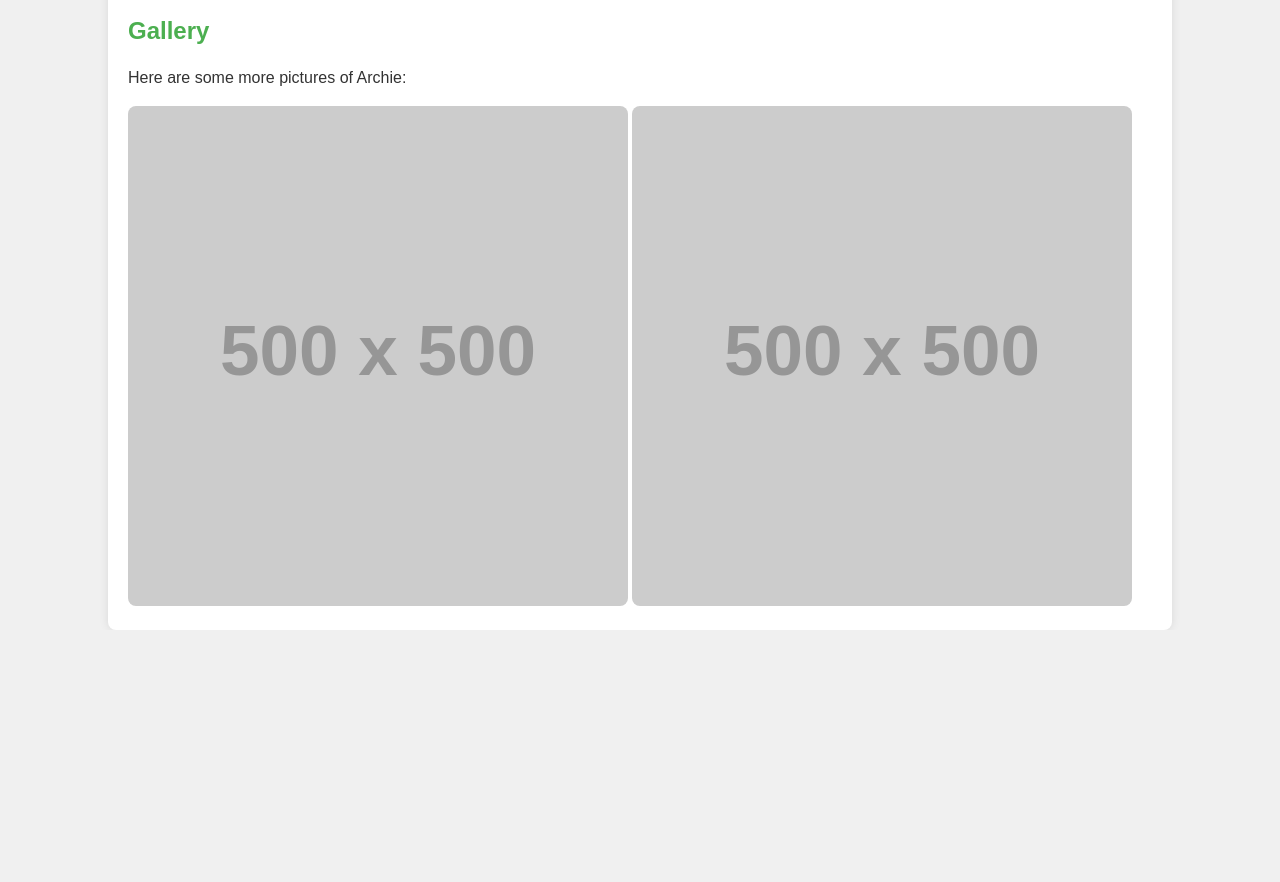
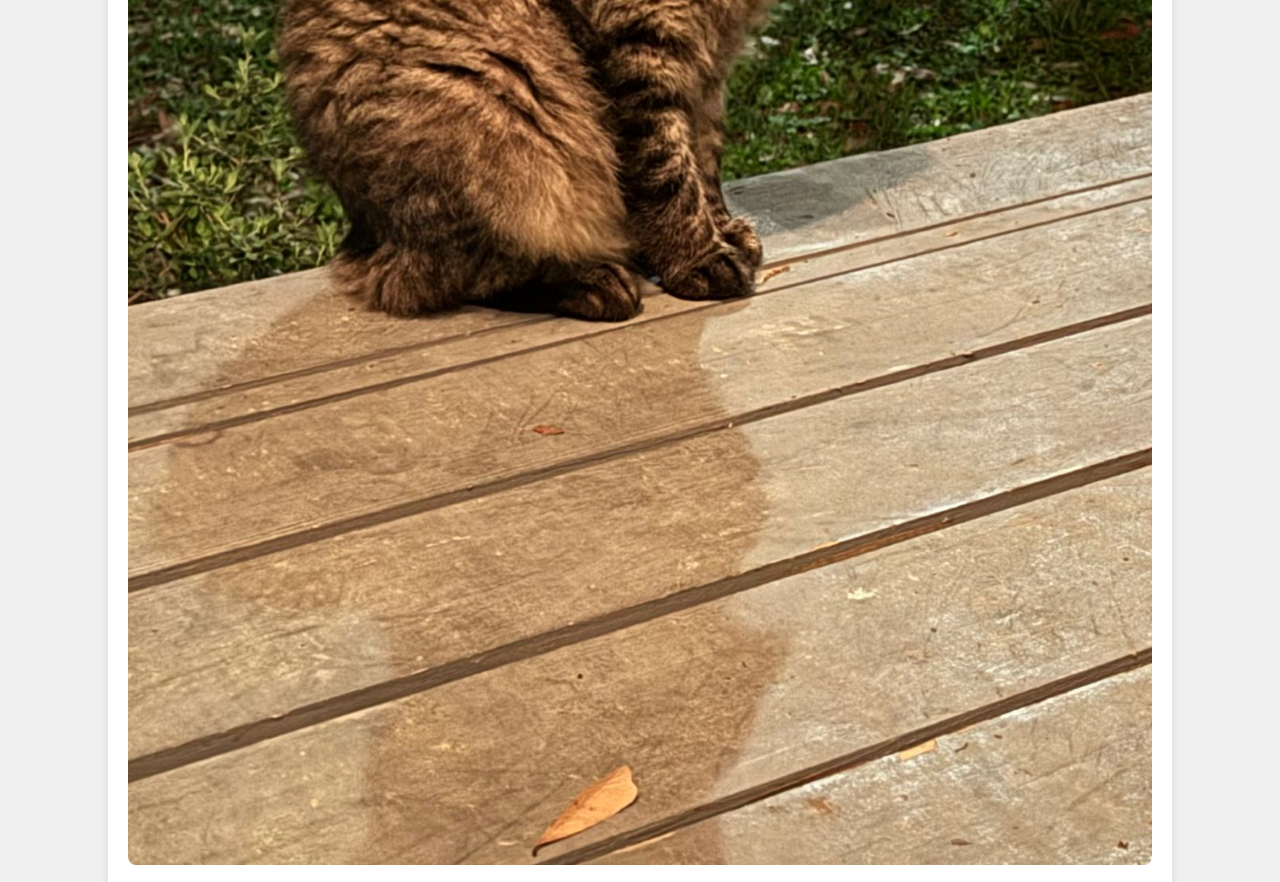
Before and after one commit to archiethecat-byte/hello-world-2, a plain HTML site: page index.html in a window 1280 px wide. Shown: the part 896-1778 px from the top of the page. Before the commit the page ends 1526 px from the top, so only its background shows below. Drawn offline with Linux system fonts and the light colour scheme; placeholder pictures from the web are drawn by us.

Commit message:
Update index.html

```diff
--- a/index.html
+++ b/index.html
@@ -45,7 +45,7 @@
     </header>
     <div class="container">
         <h2>About Archie</h2>
-        <img src="https://via.placeholder.com/500" alt="Archie the Cat">
+        <img src="/archie24.jpeg" alt="Archie the Cat">
         <p>Archie is a playful and affectionate cat who loves to explore and nap in sunny spots. He has a charming personality and always knows how to make us smile. Archie enjoys playing with his favorite toys and curling up on the couch after a long day of adventures.</p>
 
         <h2>Fun Facts</h2>
@@ -57,8 +57,8 @@
 
         <h2>Gallery</h2>
         <p>Here are some more pictures of Archie:</p>
-        <img src="https://via.placeholder.com/500" alt="Archie playing">
-        <img src="https://via.placeholder.com/500" alt="Archie sleeping">
+        <img src="/archie24.jpeg" alt="Archie playing">
+        <img src="/archie24.jpeg" alt="Archie sleeping">
     </div>
 </body>
 </html>
```
